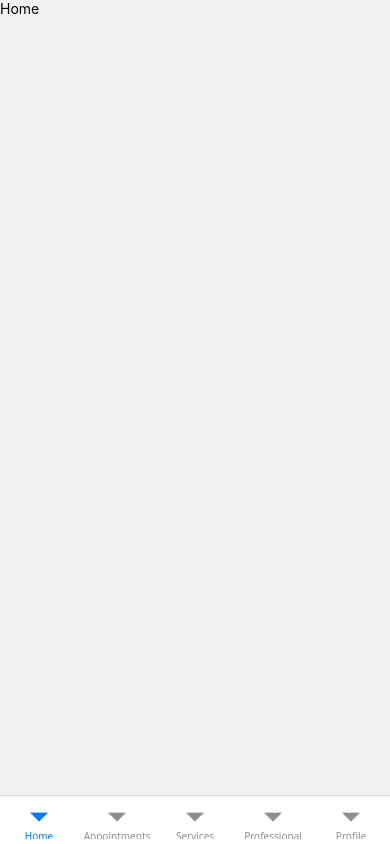
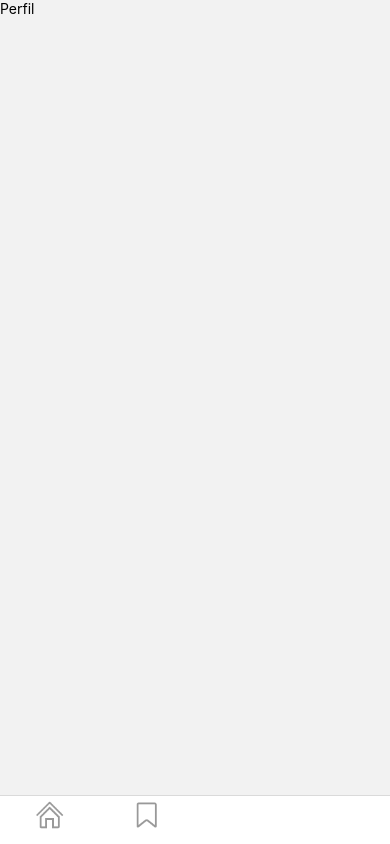
Before and after one commit to FelixEugenio/barber-mobile, a React Native app: screen /Perfil in a window 390 px wide. Built offline with nearby package versions, Linux system fonts and the light colour scheme.

Commit message:
building Home Page

```diff
--- a/App.tsx
+++ b/App.tsx
@@ -1,5 +1,4 @@
-
-import {SafeAreaView} from 'react-native';
+import { SafeAreaView, Image, StyleSheet } from 'react-native';
 import Splash from './src/screens/auth/Splash';
 import SignUp from './src/screens/auth/SignUp';
 import SignIn from './src/screens/auth/SignIn';
@@ -7,59 +6,87 @@ import Home from './src/screens/app/Home';
 import Services from './src/screens/app/services';
 import Professional from './src/screens/app/Professional';
 import Profile from './src/screens/app/Profile';
-import Appointments from './src/screens/app/Appointments';
-import {NavigationContainer} from '@react-navigation/native'
+import { NavigationContainer } from '@react-navigation/native';
 import { createNativeStackNavigator } from '@react-navigation/native-stack';
 import { colors } from './src/utils/colors';
 import { SafeAreaProvider } from 'react-native-safe-area-context';
 import { createBottomTabNavigator } from '@react-navigation/bottom-tabs';
-
+import React from 'react';
 
 const isSignedIn = true;
 
 const Stack = createNativeStackNavigator();
 const Tab = createBottomTabNavigator();
 
+const Tabs = () => {
+  return (
+    <Tab.Navigator
+      screenOptions={({ route }) => ({
+        tabBarIcon: ({ focused }) => {
+          let icon;
 
-const Tabs = () => {
+          // Definindo o ícone de acordo com o nome da rota
+          if (route.name === 'Home') {
+            icon = focused
+              ? require('./src/assets/tabs/home_active.png')
+              : require('./src/assets/tabs/home.png');
+          } else if (route.name === 'Profile') {
+            icon = focused
+              ? require('./src/assets/tabs/profile_active.png')
+              : require('./src/assets/tabs/profile.png');
+          } else if (route.name === 'Serviços') {
+            icon = focused
+              ? require('./src/assets/tabs/bookmark_active.png')
+              : require('./src/assets/tabs/bookmark.png');
+          }
+
+          // Ajustando o tamanho do ícone com um valor fixo, como 30
+          return <Image style={{ width: 30, height: 30 }} source={icon} />;
+        },
+        headerShown: false, // Esconde o cabeçalho
+        tabBarShowLabel: false, // Não exibe o nome da aba
+        tabBarStyle: { borderColor: colors.lightgrey }, // Estilo da barra de navegação
+      })}
+    >
+      <Tab.Screen name="Home" component={Home} />
+      <Tab.Screen name="Serviços" component={Services} />
+      <Tab.Screen name="Perfil" component={Profile} />
+      <Tab.Screen name="Configurações" component={Professional} />
+    </Tab.Navigator>
+  );
+};
+
+export default function App() {
+  const theme = {
+    colors: {
+      background: colors.white, // Definindo a cor de fundo
+    },
+  };
 
   return (
-    <Tab.Navigator screenOptions={{headerShown: false}}>
-    <Tab.Screen name="Home" component={Home}/>
-    <Tab.Screen name="Appointments" component={Appointments} />
-    <Tab.Screen name="Services" component={Services} />
-    <Tab.Screen name="Professional" component={Professional} />
-    <Tab.Screen name="Profile" component={Profile} />
-
-  </Tab.Navigator>
-  )
-}
-export default function App() {
-
-  const theme = {
-    colors: {
-      background: colors.white
-    }
-  }
-
-  return (
-
     <SafeAreaProvider>
       <NavigationContainer>
         <Stack.Navigator>
           {isSignedIn ? (
-            <><Stack.Screen name="Tabs" options={{headerShown: false}} component={Tabs} /></>
+            <Stack.Screen name="Tabs" options={{ headerShown: false }} component={Tabs} />
           ) : (
             <>
-              <Stack.Screen name="Splash" options={{headerShown: false}} component={Splash} />
-              <Stack.Screen name="SignUp" options={{headerShown: false}} component={SignUp} />
-              <Stack.Screen name="SignIn" options={{headerShown: false}} component={SignIn} />
+              <Stack.Screen name="Splash" options={{ headerShown: false }} component={Splash} />
+              <Stack.Screen name="SignUp" options={{ headerShown: false }} component={SignUp} />
+              <Stack.Screen name="SignIn" options={{ headerShown: false }} component={SignIn} />
             </>
           )}
         </Stack.Navigator>
       </NavigationContainer>
     </SafeAreaProvider>
-
-
   );
 }
+
+export const styles = StyleSheet.create({
+  container: {
+    flex: 1,
+    backgroundColor: '#fff',
+    alignItems: 'center',
+    justifyContent: 'center',
+  },
+});
--- /dev/null
+++ b/src/components/Header/index.tsx
@@ -0,0 +1,79 @@
+import React, { useState } from 'react';
+import { Pressable, Text, View, Image } from 'react-native';
+import Input from '../Input';
+import { colors } from '../../utils/colors';
+import { StyleSheet } from 'react-native';
+
+type props = {
+    title: string,
+    onBackPress: () => void,
+    onLogout: () => void,
+    showLogout: boolean,
+    showSearch: boolean,
+    onSearch: (value: string) => void,
+    keyword: string,
+    showBack: boolean,
+    onChangeText?: (value: string) => void
+}
+
+const Header = ({ title, onBackPress, onLogout, showLogout, showSearch, onSearch, keyword, showBack }: props) => {
+    const [showSearchInput, setShowSearchInput] = useState(false);
+
+    const onSearchClick = () => {
+        setShowSearchInput(s => !s)
+    }
+
+    return (
+        <View style={styles.mainContainer}>
+            <View style={styles.container}>
+                {showBack ? (
+                    <Pressable hitSlop={20} onPress={onBackPress}>
+                        <Image style={styles.icon} source={require('../../assets/voltar.png')} />
+                    </Pressable>
+                ) : showSearch ? (
+                    <Pressable hitSlop={20} onPress={onSearchClick}>
+                        <Image style={styles.icon} source={require('../../assets/search.png')} />
+                    </Pressable>
+                ) : <View style={styles.space} />}
+
+                <Text style={styles.title}>{title}</Text>
+
+                {showLogout ? (
+                    <Pressable hitSlop={20} onPress={onLogout}>
+                        <Image style={styles.icon} source={require('../../assets/logout.png')} />
+                    </Pressable>
+                ) : <View style={styles.space} />}
+            </View>
+
+            {showSearchInput ? (
+                <Input onChangeText={onSearch} value={keyword} placeholder="Type your keyword..." />
+            ) : null}
+        </View>
+    )
+}
+
+export default React.memo(Header);
+
+export const styles = StyleSheet.create({
+    mainContainer: {
+        paddingHorizontal: 24,
+    },
+    container: {
+        flexDirection: 'row',
+        alignItems: 'center',
+        justifyContent: 'space-between',
+        marginVertical: 8,
+    },
+    title: {
+        color: colors.black,
+        fontSize: 16,
+        fontWeight: 'bold'
+    },
+    icon: {
+        width: 24,
+        height: 24,
+    },
+    space: {
+        width: 24,
+    }
+})
--- a/src/screens/app/Appointments/index.tsx
+++ b/src/screens/app/Appointments/index.tsx
@@ -1,12 +1,12 @@
-import { View, Text } from "react-native";
+import { View, Text, ScrollView } from "react-native";
 import React from "react";
 import { SafeAreaView } from "react-native-safe-area-context";
 export default function Appointments() {
     return (
         <SafeAreaView>
-           <View>
+            <ScrollView>
             <Text>Appointments</Text>
-        </View>
+        </ScrollView>
         </SafeAreaView>
 
     );
--- a/src/screens/app/Home/index.tsx
+++ b/src/screens/app/Home/index.tsx
@@ -1,12 +1,14 @@
-import { View, Text } from "react-native";
+import { View, Text, ScrollView } from "react-native";
 import React from "react";
 import { SafeAreaView } from "react-native-safe-area-context";
+import Header from "../../../components/Header";
 export default function Home() {
     return (
         <SafeAreaView>
-           <View>
+            <ScrollView>
+                <Header />
             <Text>Home</Text>
-        </View>
+        </ScrollView>
         </SafeAreaView>
 
     );
--- a/src/screens/app/Profile/index.tsx
+++ b/src/screens/app/Profile/index.tsx
@@ -1,13 +1,13 @@
-import { View, Text } from "react-native";
+import { View, Text, ScrollView } from "react-native";
 import React from "react";
 import { SafeAreaView } from "react-native-safe-area-context";
 export default function Profile() {
     return (
         <SafeAreaView>
-           <View>
-            <Text>Profile</Text>
-        </View>
-        </SafeAreaView>
+        <ScrollView>
+        <Text>Perfil</Text>
+    </ScrollView>
+    </SafeAreaView>
 
     );
 }
--- a/src/screens/app/services/index.tsx
+++ b/src/screens/app/services/index.tsx
@@ -1,12 +1,12 @@
-import { View, Text } from "react-native";
+import { View, Text, ScrollView } from "react-native";
 import React from "react";
 import { SafeAreaView } from "react-native-safe-area-context";
 export default function Service() {
     return (
         <SafeAreaView>
-           <View>
-            <Text>Services</Text>
-        </View>
+            <ScrollView>
+            <Text>Serviços</Text>
+        </ScrollView>
         </SafeAreaView>
 
     );
```
Also changed, not shown: src/screens/app/Settings/index.tsx (added, +13 -0 lines).
